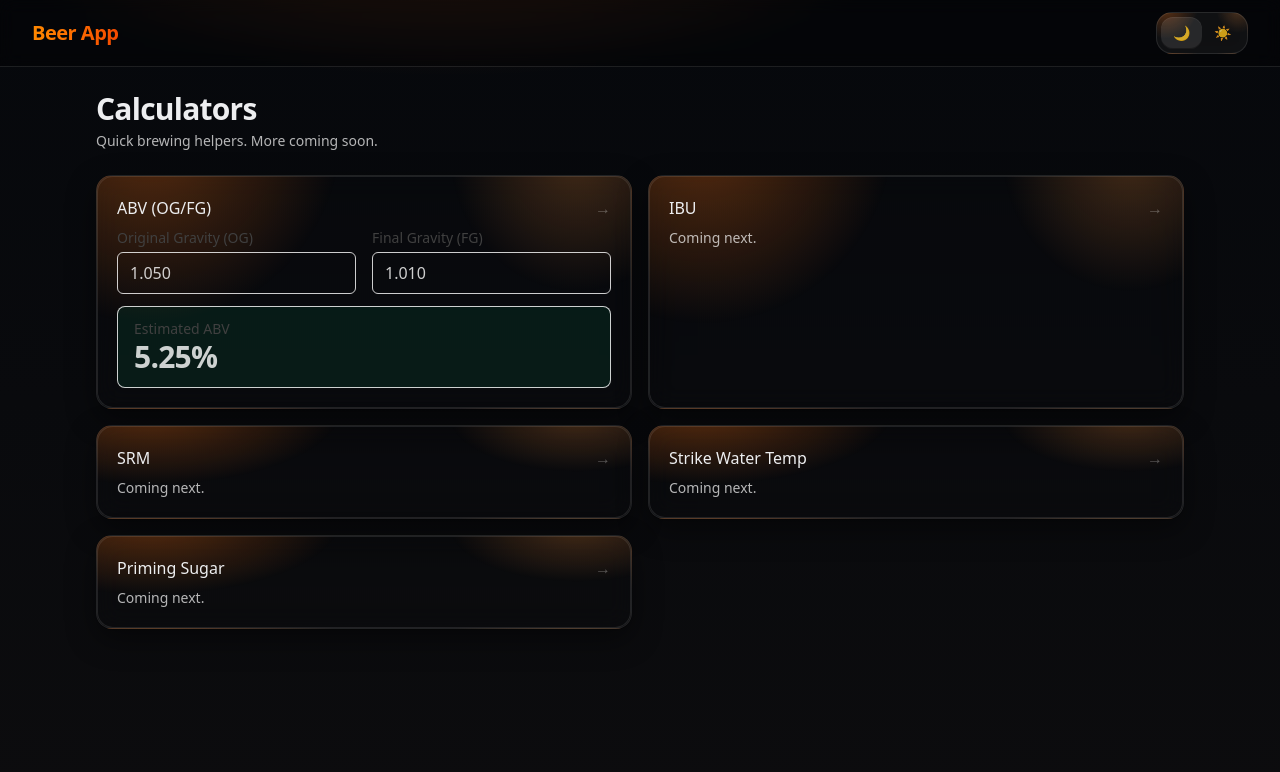
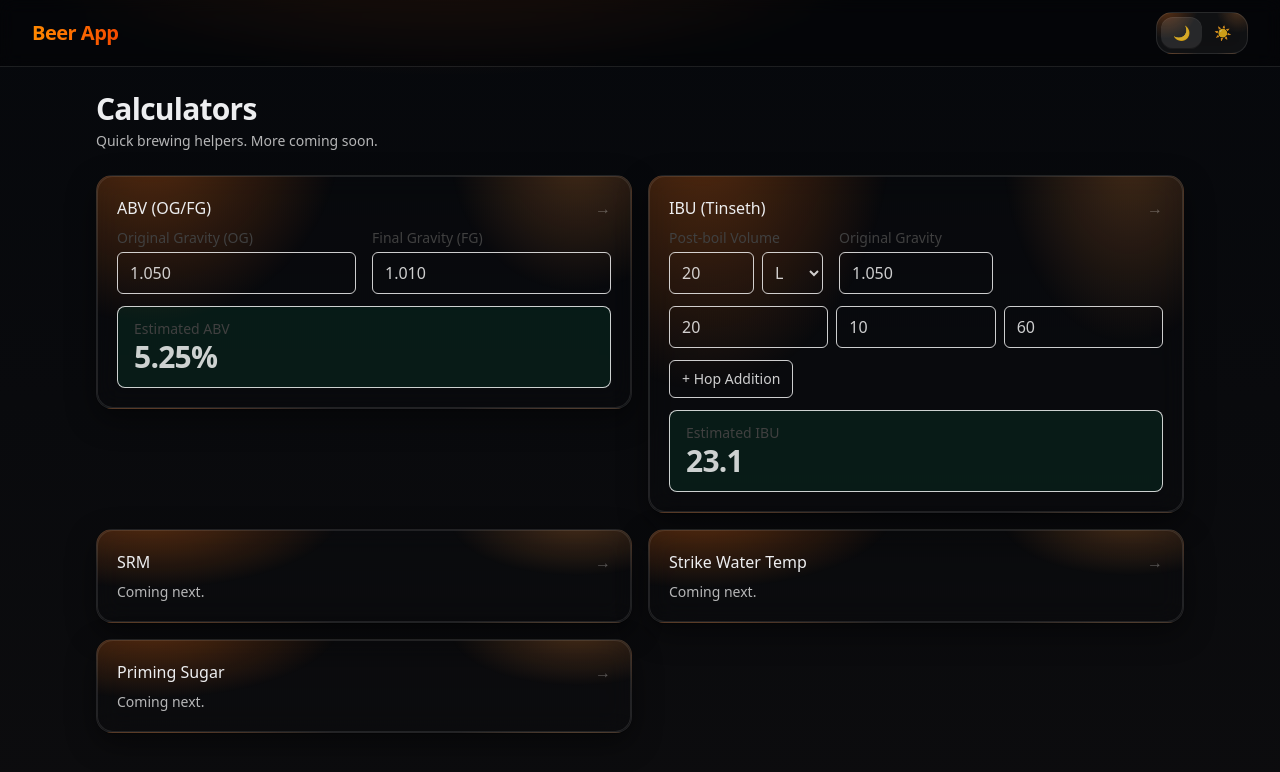
Before and after one commit to AngelsOB/BrewTool, a React (Vite) app: page /calculators in a window 1280 px wide. Shown: the top 772 px of the page. Built offline with nearby package versions, Linux system fonts and the light colour scheme.

Commit message:
feat: Tinseth IBU calculator with unit toggle and multiple hop additions

```diff
--- /dev/null
+++ b/src/calculators/ibu.ts
@@ -0,0 +1,39 @@
+// Tinseth IBU calculation utilities
+
+export type HopAddition = {
+  weightGrams: number // grams
+  alphaAcidPercent: number // e.g. 10 means 10%
+  boilTimeMinutes: number
+}
+
+export function tinsethGravityFactor(wortGravity: number): number {
+  // Tinseth gravity correction factor
+  return 1.65 * Math.pow(0.000125, wortGravity - 1.0)
+}
+
+export function tinsethTimeFactor(minutes: number): number {
+  // Tinseth time utilization factor
+  return (1 - Math.exp(-0.04 * minutes)) / 4.15
+}
+
+export function tinsethUtilization(minutes: number, wortGravity: number): number {
+  return tinsethGravityFactor(wortGravity) * tinsethTimeFactor(minutes)
+}
+
+export function ibuSingleAddition(
+  addition: HopAddition,
+  postBoilVolumeLiters: number,
+  wortGravity: number,
+): number {
+  const utilization = tinsethUtilization(addition.boilTimeMinutes, wortGravity)
+  const mgPerL = (addition.weightGrams * (addition.alphaAcidPercent / 100) * 1000 * utilization) / postBoilVolumeLiters
+  return mgPerL // 1 IBU = 1 mg iso-alpha per liter
+}
+
+export function ibuTotal(
+  additions: HopAddition[],
+  postBoilVolumeLiters: number,
+  wortGravity: number,
+): number {
+  return additions.reduce((sum, add) => sum + ibuSingleAddition(add, postBoilVolumeLiters, wortGravity), 0)
+}
--- /dev/null
+++ b/src/components/IbuCalculator.tsx
@@ -0,0 +1,153 @@
+import { useMemo, useState } from "react";
+import CalculatorCard from "./CalculatorCard";
+import { ibuTotal, type HopAddition } from "../calculators/ibu";
+
+type VolumeUnit = "L" | "gal";
+
+export default function IbuCalculator() {
+  const [volumeUnit, setVolumeUnit] = useState<VolumeUnit>("L");
+  const [postBoilVolume, setPostBoilVolume] = useState<string>("20"); // L by default
+  const [og, setOg] = useState<string>("1.050");
+  const [hops, setHops] = useState<Array<{ grams: string; aa: string; time: string }>>([
+    { grams: "20", aa: "10", time: "60" },
+  ]);
+
+  const liters = useMemo(() => {
+    const v = Number(postBoilVolume);
+    if (!Number.isFinite(v) || v <= 0) return null;
+    return volumeUnit === "L" ? v : v / 0.264172;
+  }, [postBoilVolume, volumeUnit]);
+
+  const ibu = useMemo(() => {
+    const gravity = Number(og);
+    if (!Number.isFinite(gravity) || gravity < 1 || gravity > 1.2) return null;
+    if (liters == null) return null;
+    const additions: HopAddition[] = hops
+      .map((h) => ({
+        weightGrams: Number(h.grams),
+        alphaAcidPercent: Number(h.aa),
+        boilTimeMinutes: Number(h.time),
+      }))
+      .filter((h) =>
+        Number.isFinite(h.weightGrams) &&
+        Number.isFinite(h.alphaAcidPercent) &&
+        Number.isFinite(h.boilTimeMinutes) &&
+        h.weightGrams > 0 &&
+        h.alphaAcidPercent > 0 &&
+        h.boilTimeMinutes >= 0,
+      );
+    if (additions.length === 0) return null;
+    return ibuTotal(additions, liters, gravity);
+  }, [hops, liters, og]);
+
+  return (
+    <CalculatorCard title="IBU (Tinseth)">
+      <div className="grid grid-cols-1 sm:grid-cols-3 gap-4">
+        <label className="block">
+          <div className="text-sm text-neutral-700 mb-1">Post-boil Volume</div>
+          <div className="flex gap-2">
+            <input
+              type="number"
+              inputMode="decimal"
+              min="0.1"
+              step="0.1"
+              className="w-full rounded-md border px-3 py-2 outline-none focus-visible:ring-2 focus-visible:ring-emerald-500"
+              value={postBoilVolume}
+              onChange={(e) => setPostBoilVolume(e.target.value)}
+              placeholder={volumeUnit === "L" ? "20" : "5"}
+            />
+            <select
+              className="rounded-md border px-2 py-2"
+              value={volumeUnit}
+              onChange={(e) => setVolumeUnit(e.target.value as VolumeUnit)}
+            >
+              <option value="L">L</option>
+              <option value="gal">gal</option>
+            </select>
+          </div>
+        </label>
+
+        <label className="block">
+          <div className="text-sm text-neutral-700 mb-1">Original Gravity</div>
+          <input
+            type="number"
+            inputMode="decimal"
+            step="0.001"
+            min="1.000"
+            max="1.2"
+            className="w-full rounded-md border px-3 py-2 outline-none focus-visible:ring-2 focus-visible:ring-emerald-500"
+            value={og}
+            onChange={(e) => setOg(e.target.value)}
+            placeholder="1.050"
+          />
+        </label>
+      </div>
+
+      <div className="mt-3 space-y-3">
+        {hops.map((h, i) => (
+          <div key={i} className="grid grid-cols-3 gap-2">
+            <input
+              aria-label="Grams"
+              type="number"
+              min="0"
+              step="0.1"
+              className="rounded-md border px-3 py-2"
+              value={h.grams}
+              onChange={(e) => {
+                const c = [...hops];
+                c[i] = { ...c[i], grams: e.target.value };
+                setHops(c);
+              }}
+              placeholder="20"
+            />
+            <input
+              aria-label="Alpha %"
+              type="number"
+              min="0"
+              step="0.1"
+              className="rounded-md border px-3 py-2"
+              value={h.aa}
+              onChange={(e) => {
+                const c = [...hops];
+                c[i] = { ...c[i], aa: e.target.value };
+                setHops(c);
+              }}
+              placeholder="10"
+            />
+            <input
+              aria-label="Minutes"
+              type="number"
+              min="0"
+              step="1"
+              className="rounded-md border px-3 py-2"
+              value={h.time}
+              onChange={(e) => {
+                const c = [...hops];
+                c[i] = { ...c[i], time: e.target.value };
+                setHops(c);
+              }}
+              placeholder="60"
+            />
+          </div>
+        ))}
+        <div>
+          <button
+            className="rounded-md border px-3 py-2 text-sm hover:bg-neutral-50"
+            onClick={() => setHops((h) => [...h, { grams: "", aa: "", time: "" }])}
+          >
+            + Hop Addition
+          </button>
+        </div>
+      </div>
+
+      <div className="mt-3">
+        <div className="rounded-lg border bg-emerald-500/10 px-4 py-3">
+          <div className="text-sm text-neutral-700">Estimated IBU</div>
+          <div className="text-3xl font-semibold tracking-tight">
+            {ibu != null ? ibu.toFixed(1) : "—"}
+          </div>
+        </div>
+      </div>
+    </CalculatorCard>
+  );
+}
--- a/src/pages/Calculators.tsx
+++ b/src/pages/Calculators.tsx
@@ -1,5 +1,6 @@
 import CalculatorCard from "../components/CalculatorCard";
 import AbvCalculator from "../components/AbvCalculator";
+import IbuCalculator from "../components/IbuCalculator";
 
 export default function Calculators() {
   return (
@@ -14,9 +15,7 @@ export default function Calculators() {
         <div id="abv">
           <AbvCalculator />
         </div>
-        <CalculatorCard title="IBU">
-          <div className="text-sm text-white/70">Coming next.</div>
-        </CalculatorCard>
+        <IbuCalculator />
         <CalculatorCard title="SRM">
           <div className="text-sm text-white/70">Coming next.</div>
         </CalculatorCard>
```
